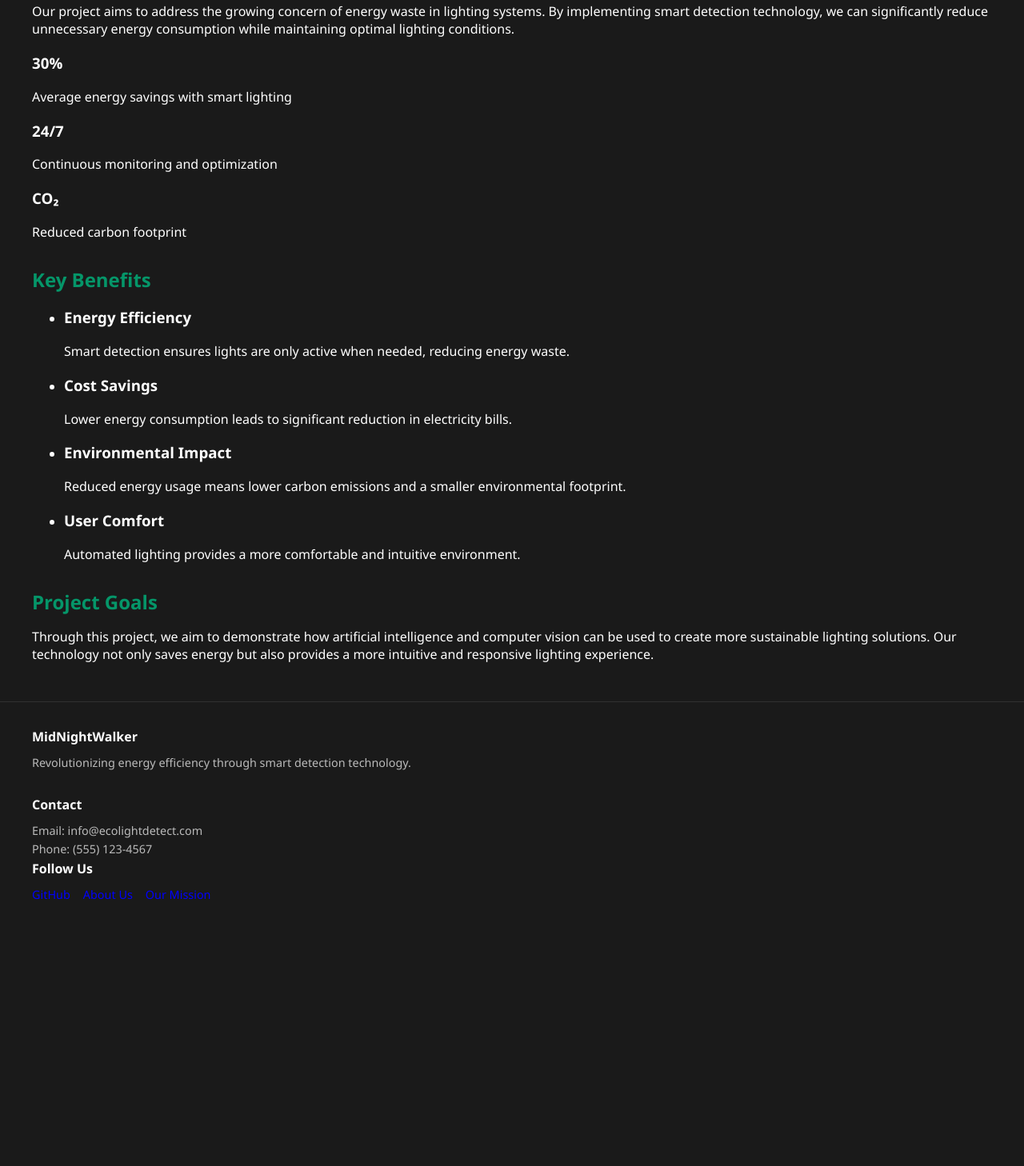
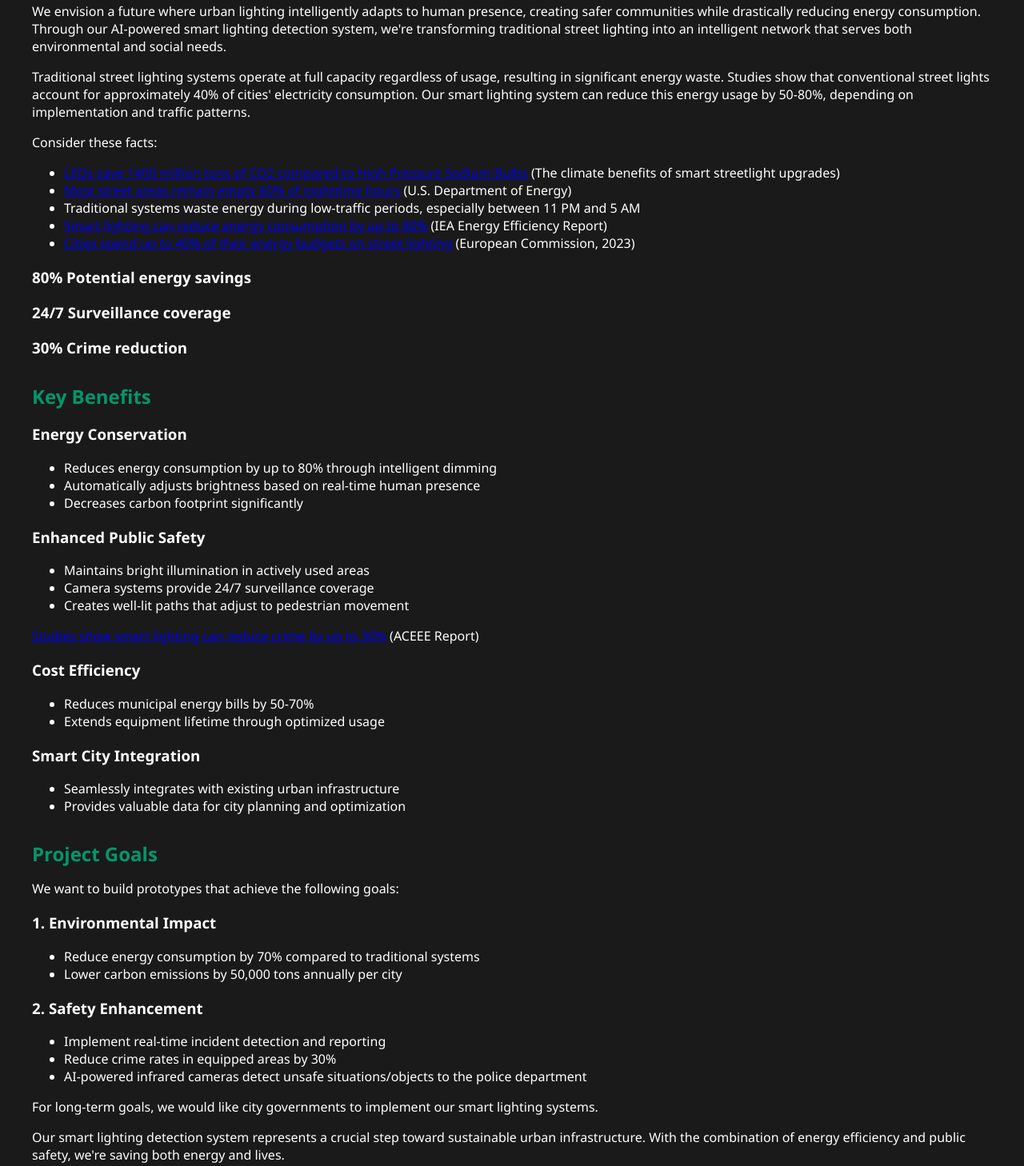
Before and after one commit to MasterFardeen15/MidNightWalker, a plain HTML site: page why.html in a window 1280 px wide. Shown: the part 246-1704 px from the top of the page at 80% size. Before the commit the page ends 1406 px from the top, so only its background shows below. Drawn offline with Linux system fonts and the light colour scheme.

Commit message:
final why change

```diff
--- a/why.html
+++ b/why.html
@@ -22,45 +22,88 @@
         <h1>Our Mission</h1>
         <section class="mission-content">
             <h2>Why Smart Lighting Detection?</h2>
-            <p>Our project aims to address the growing concern of energy waste in lighting systems. By implementing smart detection technology, we can significantly reduce unnecessary energy consumption while maintaining optimal lighting conditions.</p>
+            <p>We envision a future where urban lighting intelligently adapts to human presence, creating safer communities while drastically reducing energy consumption. Through our AI-powered smart lighting detection system, we're transforming traditional street lighting into an intelligent network that serves both environmental and social needs.</p>
+
+            <p>Traditional street lighting systems operate at full capacity regardless of usage, resulting in significant energy waste. Studies show that conventional street lights account for approximately 40% of cities' electricity consumption. Our smart lighting system can reduce this energy usage by 50-80%, depending on implementation and traffic patterns.</p>
+
+            <p>Consider these facts:</p>
+            <ul>
+              <li><a href="#">LEDs save 1400 million tons of CO2 compared to High Pressure Sodium Bulbs</a> (The climate benefits of smart streetlight upgrades)</li>
+              <li><a href="https://www.energy.gov">Most street areas remain empty 60% of nighttime hours</a> (U.S. Department of Energy)</li>
+              <li>Traditional systems waste energy during low-traffic periods, especially between 11 PM and 5 AM</li>
+              <li><a href="https://www.iea.org">Smart lighting can reduce energy consumption by up to 80%</a> (IEA Energy Efficiency Report)</li>
+              <li><a href="https://ec.europa.eu">Cities spend up to 40% of their energy budgets on street lighting</a> (European Commission, 2023)</li>
+            </ul>
 
             <div class="stats-grid">
               <div class="stat-card">
-                    <h3>30%</h3>
-                    <p>Average energy savings with smart lighting</p>
+                <h3>80% Potential energy savings</h3>
               </div>
               <div class="stat-card">
-                    <h3>24/7</h3>
-                    <p>Continuous monitoring and optimization</p>
+                <h3>24/7 Surveillance coverage</h3>
               </div>
               <div class="stat-card">
-                    <h3>CO₂</h3>
-                    <p>Reduced carbon footprint</p>
+                <h3>30% Crime reduction</h3>
               </div>
             </div>
 
             <h2>Key Benefits</h2>
-            <ul class="benefits-list">
-                <li>
-                    <h3>Energy Efficiency</h3>
-                    <p>Smart detection ensures lights are only active when needed, reducing energy waste.</p>
-                </li>
-                <li>
-                    <h3>Cost Savings</h3>
-                    <p>Lower energy consumption leads to significant reduction in electricity bills.</p>
-                </li>
-                <li>
-                    <h3>Environmental Impact</h3>
-                    <p>Reduced energy usage means lower carbon emissions and a smaller environmental footprint.</p>
-                </li>
-                <li>
-                    <h3>User Comfort</h3>
-                    <p>Automated lighting provides a more comfortable and intuitive environment.</p>
-                </li>
+            <div class="benefits">
+              <div class="benefit">
+                <h3>Energy Conservation</h3>
+                <ul>
+                  <li>Reduces energy consumption by up to 80% through intelligent dimming</li>
+                  <li>Automatically adjusts brightness based on real-time human presence</li>
+                  <li>Decreases carbon footprint significantly</li>
+                </ul>
+              </div>
+
+              <div class="benefit">
+                <h3>Enhanced Public Safety</h3>
+                <ul>
+                  <li>Maintains bright illumination in actively used areas</li>
+                  <li>Camera systems provide 24/7 surveillance coverage</li>
+                  <li>Creates well-lit paths that adjust to pedestrian movement</li>
+                </ul>
+                <p><a href="https://www.aceee.org">Studies show smart lighting can reduce crime by up to 30%</a> (ACEEE Report)</p>
+              </div>
+
+              <div class="benefit">
+                <h3>Cost Efficiency</h3>
+                <ul>
+                  <li>Reduces municipal energy bills by 50-70%</li>
+                  <li>Extends equipment lifetime through optimized usage</li>
+                </ul>
+              </div>
+
+              <div class="benefit">
+                <h3>Smart City Integration</h3>
+                <ul>
+                  <li>Seamlessly integrates with existing urban infrastructure</li>
+                  <li>Provides valuable data for city planning and optimization</li>
+                </ul>
+              </div>
+            </div>
+
+            <h2>Project Goals</h2>
+            <p>We want to build prototypes that achieve the following goals:</p>
+
+            <h3>1. Environmental Impact</h3>
+            <ul>
+              <li>Reduce energy consumption by 70% compared to traditional systems</li>
+              <li>Lower carbon emissions by 50,000 tons annually per city</li>
             </ul>
 
-            <h2>Project Goals</h2>
-            <p>Through this project, we aim to demonstrate how artificial intelligence and computer vision can be used to create more sustainable lighting solutions. Our technology not only saves energy but also provides a more intuitive and responsive lighting experience.</p>
+            <h3>2. Safety Enhancement</h3>
+            <ul>
+              <li>Implement real-time incident detection and reporting</li>
+              <li>Reduce crime rates in equipped areas by 30%</li>
+              <li>AI-powered infrared cameras detect unsafe situations/objects to the police department</li>
+            </ul>
+
+            <p>For long-term goals, we would like city governments to implement our smart lighting systems.</p>
+
+            <p>Our smart lighting detection system represents a crucial step toward sustainable urban infrastructure. With the combination of energy efficiency and public safety, we're saving both energy and lives.</p>
           </section>
     </main>
 
@@ -78,7 +121,7 @@
             <div class="footer-section">
                 <h3>Follow Us</h3>
                 <div class="social-links">
-                    <a href="#">GitHub</a>
+                    <a href="https://github.com/MasterFardeen15/MidNightWalker/tree/main">GitHub</a>
                     <a href="#">About Us</a>
                     <a href="#">Our Mission</a>
                 </div>
@@ -87,3 +130,5 @@
     </footer>
 </body>
 </html>
+message.txt
+7 KB
```
Lines whose indentation alone changed are shown as unchanged.
